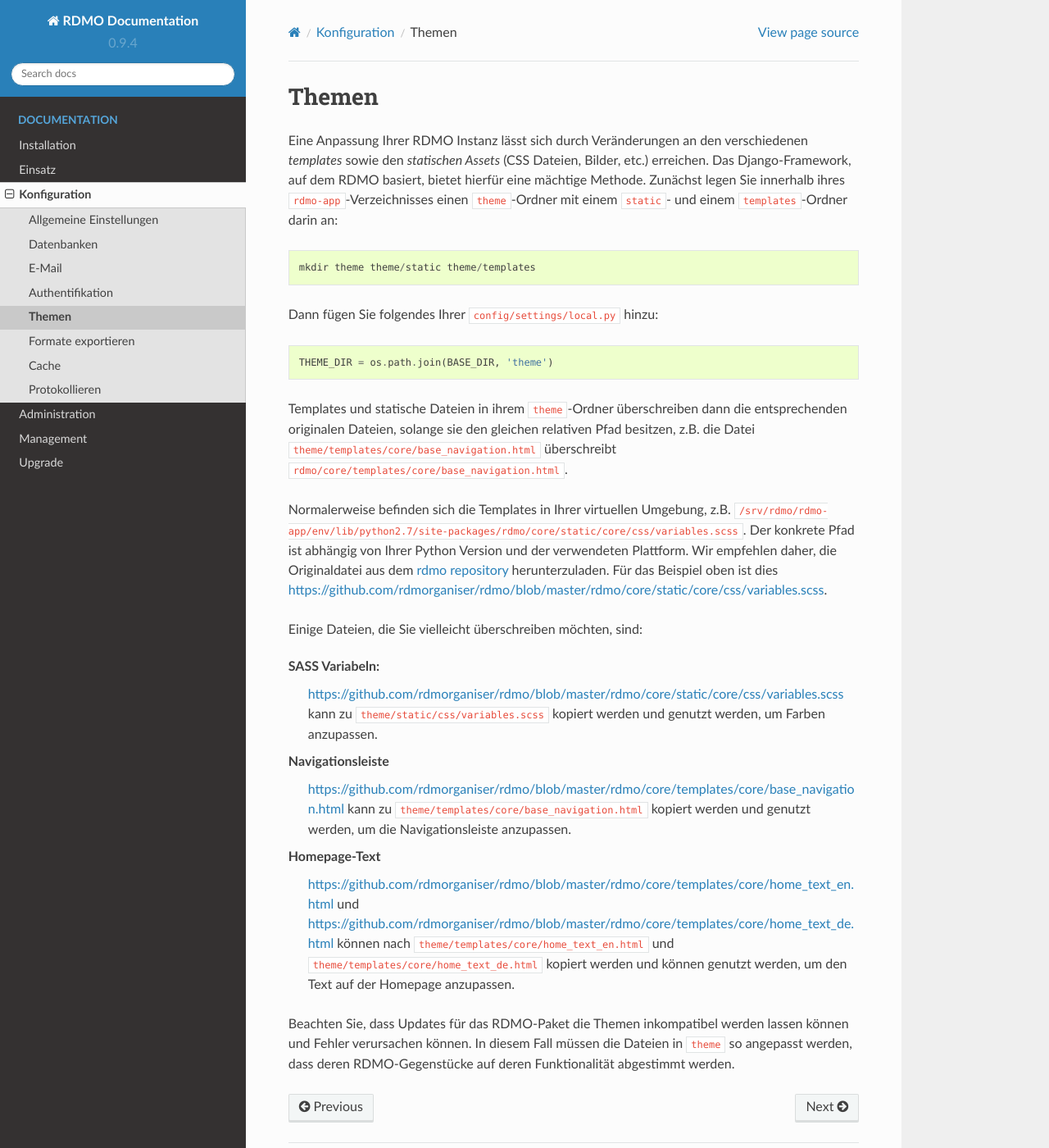
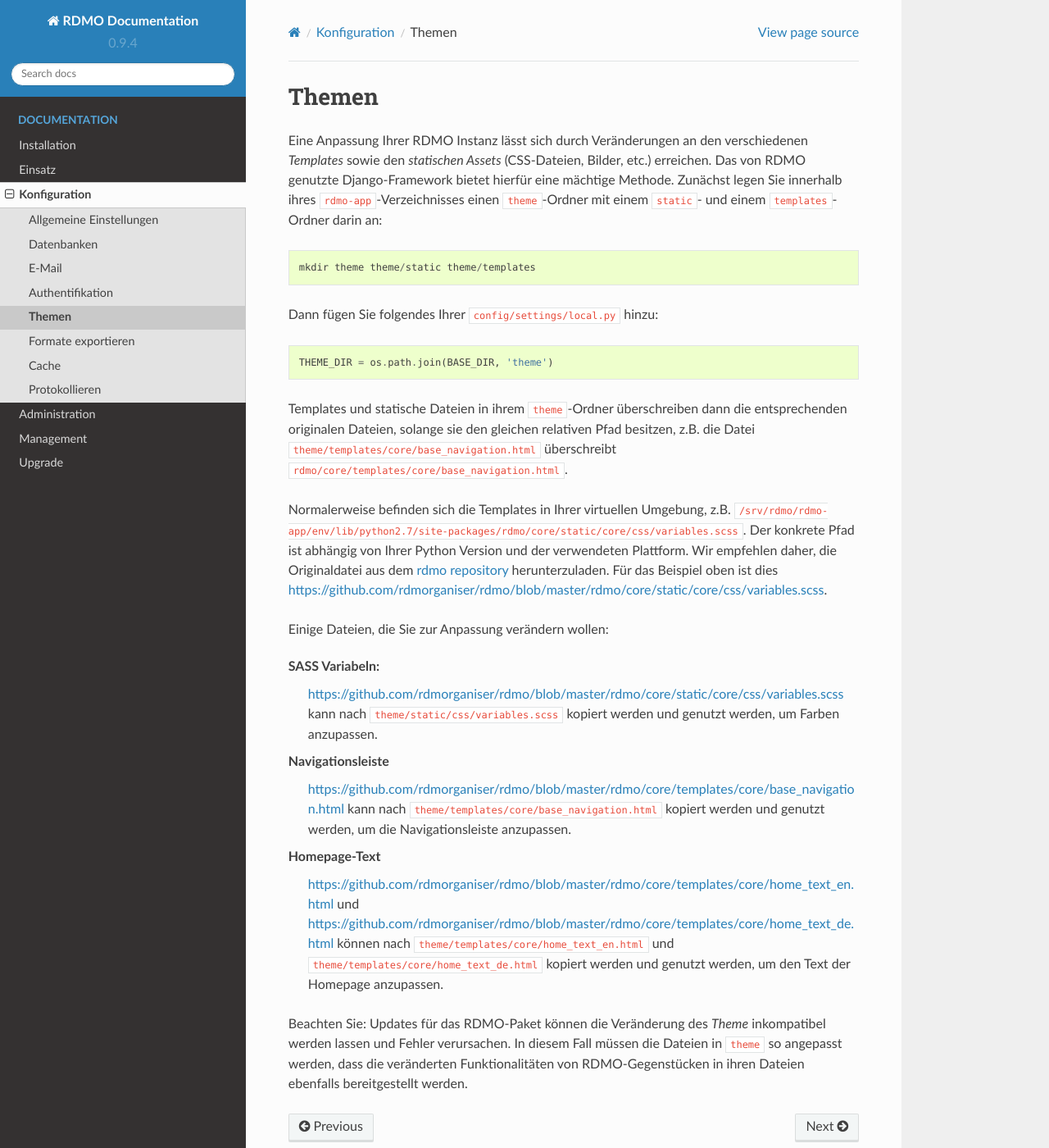
Before and after one commit to rdmorganiser/rdmo-docs-de, a Sphinx documentation site: the page built from docs/configuration/themes.rst, in a window 1280 px wide and 1400 px high. Shown: the whole window at 82% size. Built offline with Sphinx 7.4.7 and the Read the Docs theme 2.0.0, drawn with Linux system fonts in a browser that asks for light colours.

Commit message:
Update themes.rst
typos/expressions

```diff
--- a/docs/configuration/themes.rst
+++ b/docs/configuration/themes.rst
@@ -1,7 +1,7 @@
 Themen
 ------
 
-Eine Anpassung Ihrer RDMO Instanz lässt sich durch Veränderungen an den verschiedenen *templates* sowie den *statischen Assets* (CSS Dateien, Bilder, etc.) erreichen. Das Django-Framework, auf dem RDMO basiert, bietet hierfür eine mächtige Methode. Zunächst legen Sie innerhalb ihres ``rdmo-app``-Verzeichnisses einen ``theme``-Ordner mit einem ``static``- und einem ``templates``-Ordner darin an:
+Eine Anpassung Ihrer RDMO Instanz lässt sich durch Veränderungen an den verschiedenen *Templates* sowie den *statischen Assets* (CSS-Dateien, Bilder, etc.) erreichen. Das von RDMO genutzte Django-Framework bietet hierfür eine mächtige Methode. Zunächst legen Sie innerhalb ihres ``rdmo-app``-Verzeichnisses einen ``theme``-Ordner mit einem ``static``- und einem ``templates``-Ordner darin an:
 
 .. code:: python
 
@@ -17,15 +17,15 @@
 
 Normalerweise befinden sich die Templates in Ihrer virtuellen Umgebung, z.B. ``/srv/rdmo/rdmo-app/env/lib/python2.7/site-packages/rdmo/core/static/core/css/variables.scss``. Der konkrete Pfad ist abhängig von Ihrer Python Version und der verwendeten Plattform. Wir empfehlen daher, die Originaldatei aus dem `rdmo repository <https://github.com/rdmorganiser/rdmo>`_ herunterzuladen. Für das Beispiel oben ist dies https://github.com/rdmorganiser/rdmo/blob/master/rdmo/core/static/core/css/variables.scss.
 
-Einige Dateien, die Sie vielleicht überschreiben möchten, sind:
+Einige Dateien, die Sie zur Anpassung verändern wollen:
 
 SASS Variabeln:
-    https://github.com/rdmorganiser/rdmo/blob/master/rdmo/core/static/core/css/variables.scss kann zu ``theme/static/css/variables.scss`` kopiert werden und genutzt werden, um Farben anzupassen.
+    https://github.com/rdmorganiser/rdmo/blob/master/rdmo/core/static/core/css/variables.scss kann nach ``theme/static/css/variables.scss`` kopiert werden und genutzt werden, um Farben anzupassen.
 
 Navigationsleiste
-    https://github.com/rdmorganiser/rdmo/blob/master/rdmo/core/templates/core/base_navigation.html kann zu ``theme/templates/core/base_navigation.html`` kopiert werden und genutzt werden, um die Navigationsleiste anzupassen.
+    https://github.com/rdmorganiser/rdmo/blob/master/rdmo/core/templates/core/base_navigation.html kann nach ``theme/templates/core/base_navigation.html`` kopiert werden und genutzt werden, um die Navigationsleiste anzupassen.
 
 Homepage-Text
-    https://github.com/rdmorganiser/rdmo/blob/master/rdmo/core/templates/core/home_text_en.html und https://github.com/rdmorganiser/rdmo/blob/master/rdmo/core/templates/core/home_text_de.html können nach ``theme/templates/core/home_text_en.html`` und ``theme/templates/core/home_text_de.html`` kopiert werden und können genutzt werden, um den Text auf der Homepage anzupassen.
+    https://github.com/rdmorganiser/rdmo/blob/master/rdmo/core/templates/core/home_text_en.html und https://github.com/rdmorganiser/rdmo/blob/master/rdmo/core/templates/core/home_text_de.html können nach ``theme/templates/core/home_text_en.html`` und ``theme/templates/core/home_text_de.html`` kopiert werden und genutzt werden, um den Text der Homepage anzupassen.
 
-Beachten Sie, dass Updates für das RDMO-Paket die Themen inkompatibel werden lassen können und Fehler verursachen können. In diesem Fall müssen die Dateien in ``theme`` so angepasst werden, dass deren RDMO-Gegenstücke auf deren Funktionalität abgestimmt werden.
+Beachten Sie: Updates für das RDMO-Paket können die Veränderung des `Theme` inkompatibel werden lassen und Fehler verursachen. In diesem Fall müssen die Dateien in ``theme`` so angepasst werden, dass die veränderten Funktionalitäten von RDMO-Gegenstücken in ihren Dateien ebenfalls bereitgestellt werden.
```
